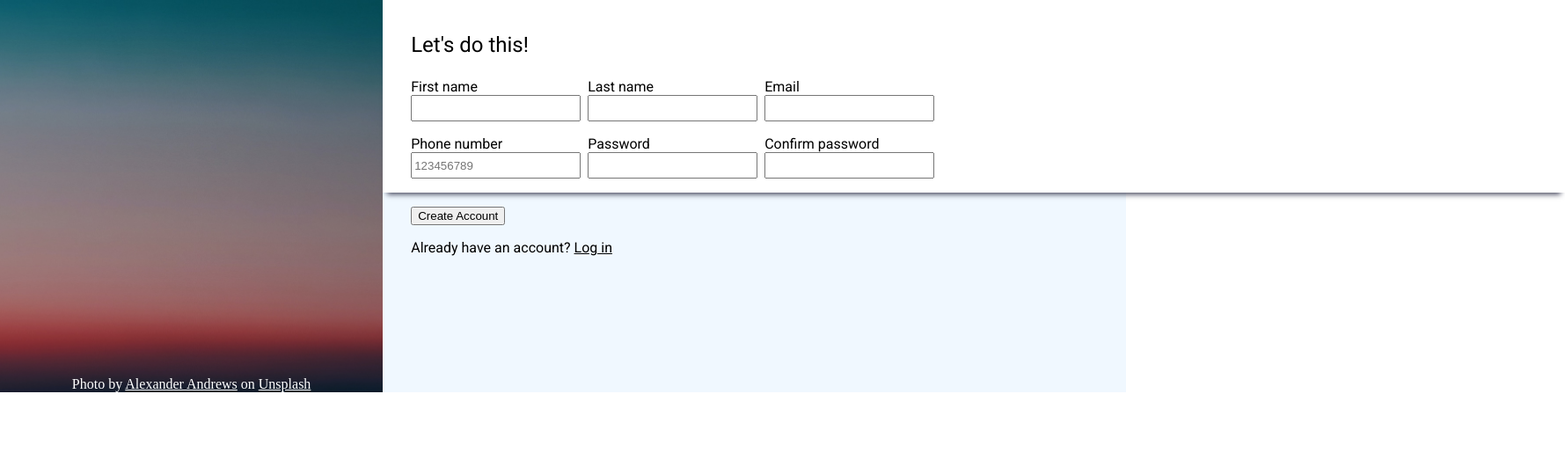
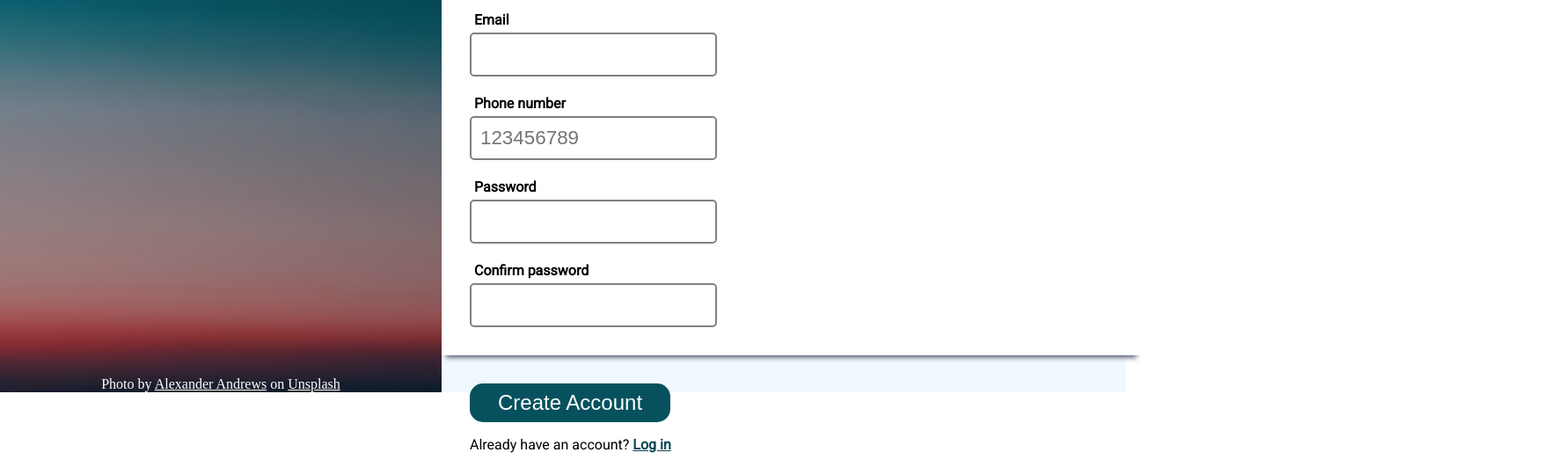
Before and after one commit to TerroR75/top-project5-signupform, a plain HTML site: page index.html in a window 1280 px wide. Shown: the part 354-885 px from the top of the page at 88% size, 1779 px wide, since content can reach past the window. Before the commit the page ends 800 px from the top, so only its background shows below. Drawn offline with Linux system fonts and the light colour scheme; a web font is replaced by a local one.

Commit message:
design fixes

```diff
--- a/styles.css
+++ b/styles.css
@@ -5,15 +5,18 @@
 
 body {
     height: 100vh;
+    width: 100vw;
     padding: 0;
     margin: 0;
     display: flex;
 }
 
 
+
+
 /* LEFT SIDE */
 .leftBigImage {
-    width: 34%;
+    width: 60%;
     height: auto;
     background-image: url("img/alexander-andrews-yOIT88xWkbg-unsplash.jpg");
     background-repeat: no-repeat;
@@ -38,7 +41,7 @@ a {
 .artemis {
     color: white;
     width: 100%;
-    margin-top: 30%;
+    margin-top: 20%;
     text-align: center;
     font-size: 3rem;
     background-color: rgba(0, 0, 0, 0.25);
@@ -57,7 +60,7 @@ a {
 
 /* RIGHT SIDE */
 .signupSection {
-    width: 66%;
+    width: 93%;
     height: auto;
     display: flex;
     flex-direction: column;
@@ -74,27 +77,34 @@ a {
     font-size: 1.5rem;
     font-weight: bold;
     width: 55%;
+    margin-bottom: 2rem;
 }
 
 .signupSection .submitSection {
     padding: 0 2rem;
+    margin-bottom: 5rem;
 }
 
 form {
     display: flex;
-    width: 50%;
+    width: 80%;
     flex-flow: row wrap;
     gap: 1rem;
     font-size: 1rem;
+    margin-bottom: 1rem;
 }
 
 .formSection {
     background-color: white;
-    width: 100vw;
+    width: 94%;
     padding: 1rem 2rem;
     box-shadow: 0px 7px 6px -5px rgba(66, 68, 90, 1);
     font-size: 1.5rem;
 
+}
+
+.formSection p {
+    font-weight: 900;
 }
 
 .input {
@@ -103,15 +113,53 @@ form {
 }
 
 input {
-    width: 100%;
-    height: 1.5rem;
+    width: 90%;
+    border-radius: 5px;
+    border: grey 2px solid;
+    padding: 10px;
+    font-size: 1.4rem;
+    box-sizing: border-box;
+}
+
+input:valid {
+    border: green 2px solid;
+}
+
+label {
+    font-weight: 600;
+    margin: 5px;
+}
+
+.submitSection {
+    margin-top: 1rem;
 }
 
 .signupSection a {
-    color: black;
+    color: #054553;
+    font-weight: 900;
 }
 
 
 button[type='submit'] {
     margin-top: 1rem;
+    font-size: 1.5rem;
+    border-radius: 15px;
+    border: none;
+    padding: 0.5rem 2rem;
+    background-color: #07515E;
+    color: white;
+    transition: all 300ms;
 }
+
+
+
+
+button[type='submit']:hover {
+    background-color: #762D34;
+    transform: scale(1.05);
+    /* transition: background-color; */
+}
+
+button[type='submit']:active {
+    background-color: #f80019;
+}
```
